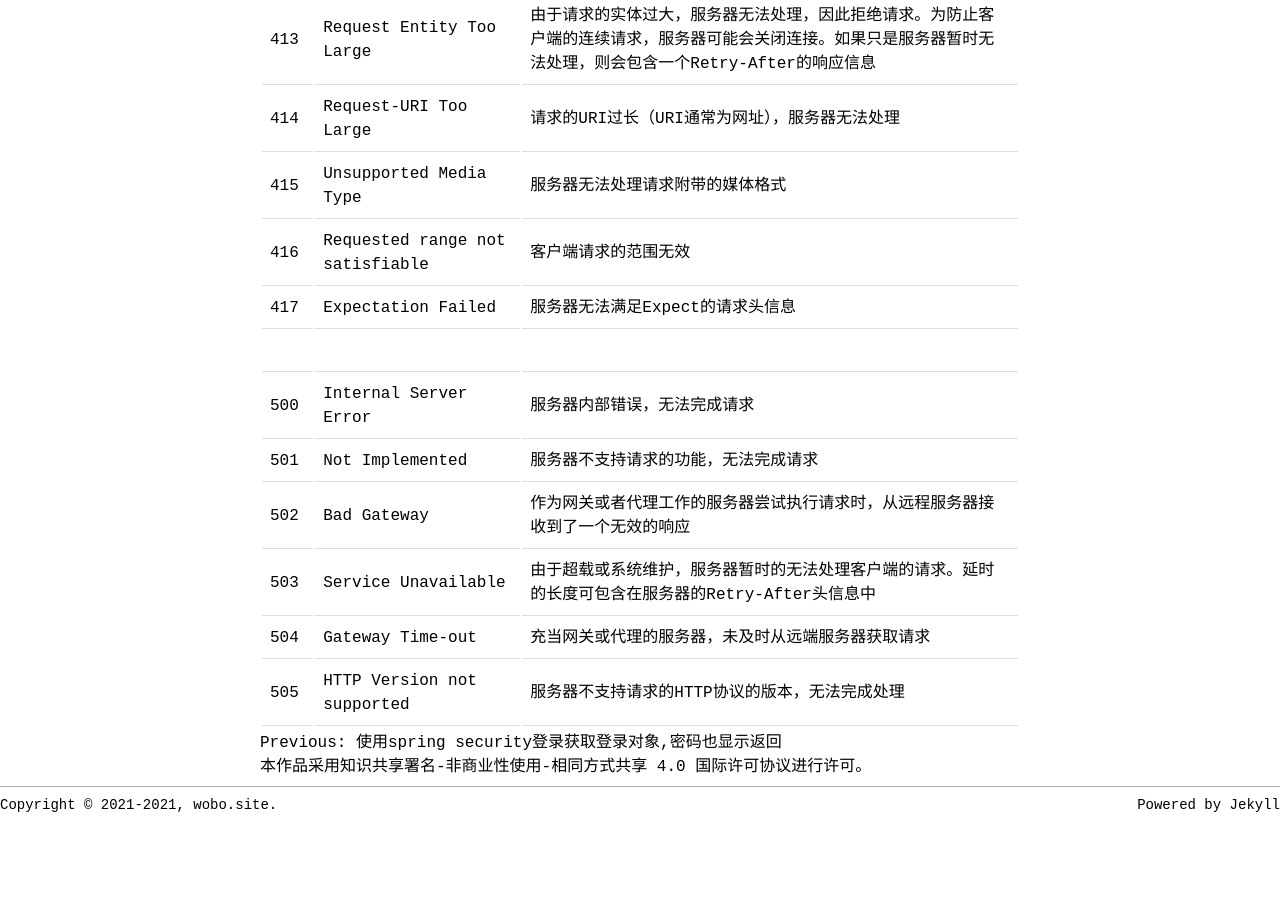
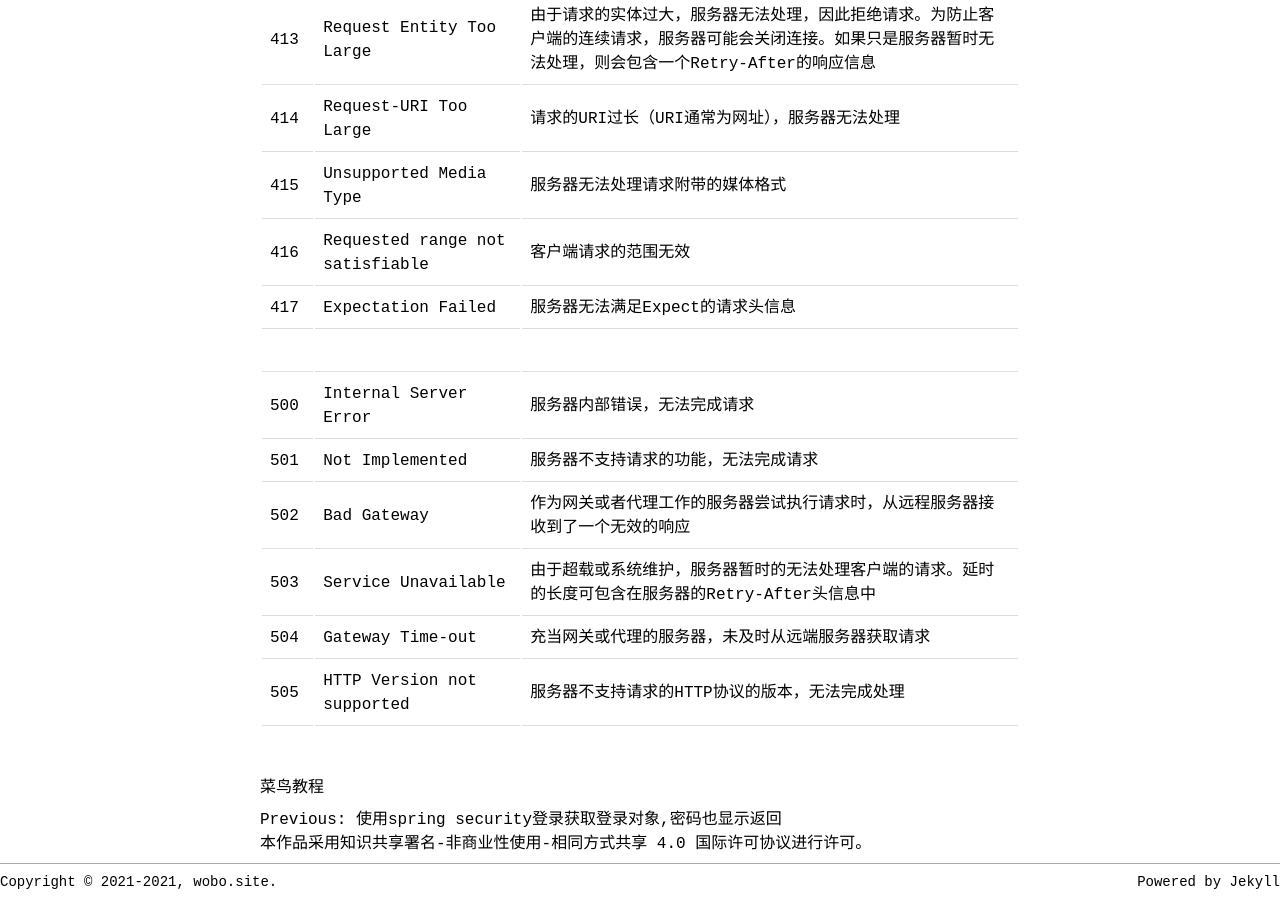
Before and after one commit to hualiy/hualiy.github.io, a Jekyll site: the page built from _posts/Web/2021-05-07-http-status-code.md, in a window 1280 px wide and 900 px high, scrolled down 2673 px. Built offline with Jekyll 4.4.1, drawn with Linux system fonts in a browser that asks for light colours; comment, search, counter and statistics services are not loaded; before the commit the page ends 3496 px from its top, so only the background shows below that.

Commit message:
Update 2021-05-07-http-status-code.md

```diff
--- a/_posts/Web/2021-05-07-http-status-code.md
+++ b/_posts/Web/2021-05-07-http-status-code.md
@@ -81,3 +81,7 @@ HTTP状态码列表:
 | 503    | Service Unavailable             | 由于超载或系统维护，服务器暂时的无法处理客户端的请求。延时的长度可包含在服务器的Retry-After头信息中 |
 | 504    | Gateway Time-out                | 充当网关或代理的服务器，未及时从远端服务器获取请求           |
 | 505    | HTTP Version not supported      | 服务器不支持请求的HTTP协议的版本，无法完成处理               |
+
+
+<br/><br/>
+[菜鸟教程](https://www.runoob.com/http/http-status-codes.html)
```
